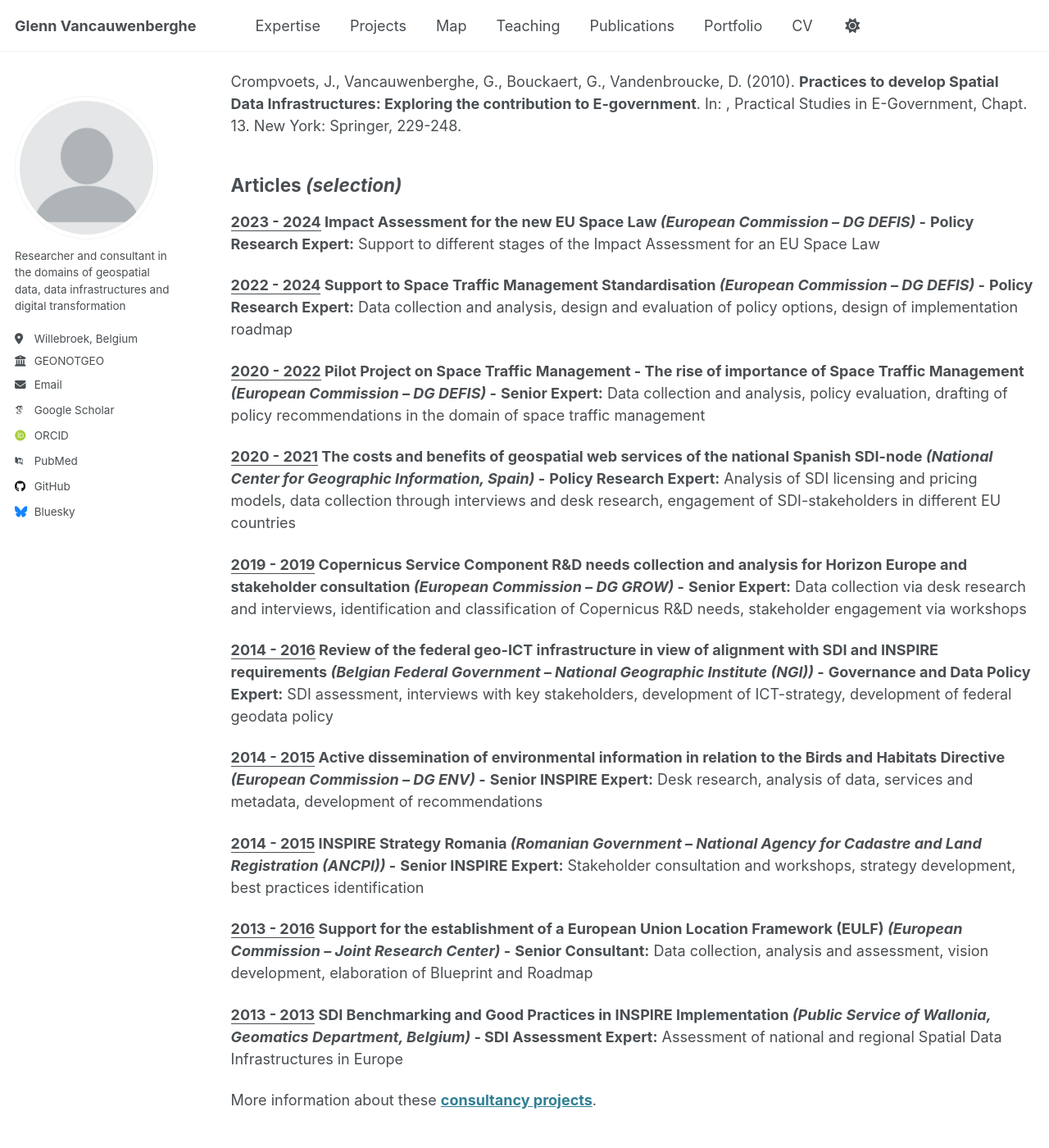
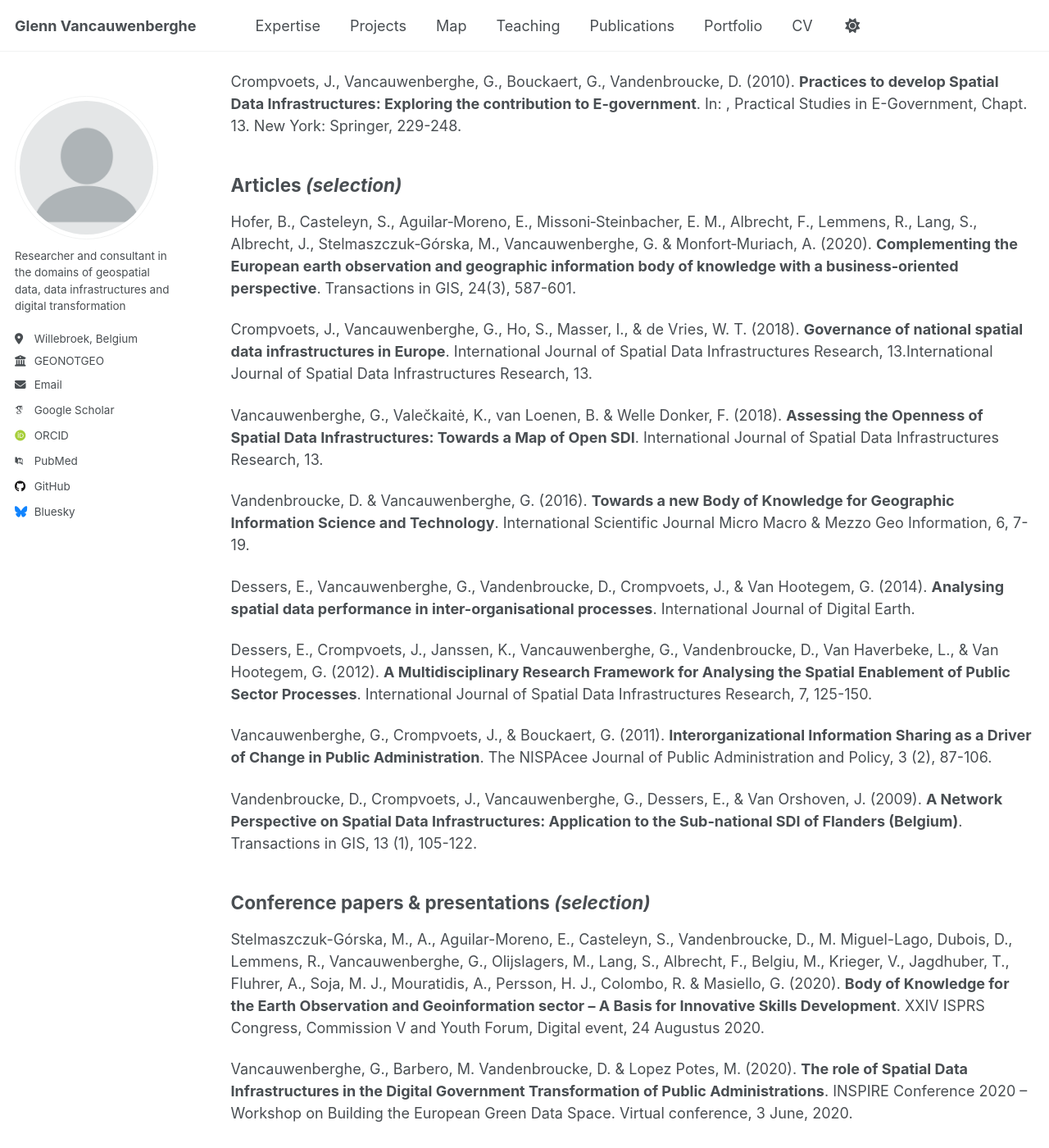
Before and after one commit to GVancauwenberghe/gvancauwenberghe.github.io, a Jekyll site: the page built from _pages/outputs.md, in a window 1280 px wide and 1400 px high, scrolled down 1463 px. Shown: the whole window at 82% size. Built offline with Jekyll 4.4.1, drawn with Linux system fonts in a browser that asks for light colours; some web fonts are replaced.

Commit message:
Update outputs.md

```diff
--- a/_pages/outputs.md
+++ b/_pages/outputs.md
@@ -40,37 +40,22 @@ Crompvoets, J., Vancauwenberghe, G., Bouckaert, G., Vandenbroucke, D. (2010). **
 
 ## Articles _(selection)_
 
-**<ins>2023 - 2024</ins> Impact Assessment for the new EU Space Law _(European Commission –   DG DEFIS)_ -**
-**Policy Research Expert:** Support to different stages of the Impact Assessment for an EU Space Law
+Hofer, B., Casteleyn, S., Aguilar‐Moreno, E., Missoni‐Steinbacher, E. M., Albrecht, F., Lemmens, R., Lang, S., Albrecht, J., Stelmaszczuk‐Górska, M., Vancauwenberghe, G. & Monfort‐Muriach, A. (2020). **Complementing the European earth observation and geographic information body of knowledge with a business‐oriented perspective**. Transactions in GIS, 24(3), 587-601.
 
-**<ins>2022 - 2024</ins> Support to Space Traffic Management Standardisation _(European Commission –   DG DEFIS)_ -**
-**Policy Research Expert:** Data collection and analysis, design and evaluation of policy options, design of implementation roadmap
+Crompvoets, J., Vancauwenberghe, G., Ho, S., Masser, I., & de Vries, W. T. (2018). **Governance of national spatial data infrastructures in Europe**. International Journal of Spatial Data Infrastructures Research, 13.International Journal of Spatial Data Infrastructures Research, 13.
 
-**<ins>2020 - 2022</ins> Pilot Project on Space Traffic Management - The rise of importance of Space Traffic Management _(European Commission –   DG DEFIS)_ -**
-**Senior Expert:** Data collection and analysis, policy evaluation, drafting of policy recommendations in the domain of space traffic management
+Vancauwenberghe, G., Valečkaitė, K., van Loenen, B. & Welle Donker, F. (2018). **Assessing the Openness of Spatial Data Infrastructures: Towards a Map of Open SDI**. International Journal of Spatial Data Infrastructures Research, 13.
 
-**<ins>2020 - 2021</ins> The costs and benefits of geospatial web services of the national Spanish SDI-node _(National Center for Geographic Information, Spain)_ -**
-**Policy Research Expert:** Analysis of SDI licensing and pricing models, data collection through interviews and desk research, engagement of SDI-stakeholders in different EU countries
+Vandenbroucke, D. & Vancauwenberghe, G. (2016). **Towards a new Body of Knowledge for Geographic Information Science and Technology**. International Scientific Journal Micro Macro & Mezzo Geo Information, 6, 7-19.
 
-**<ins>2019 - 2019</ins>   Copernicus Service Component R&D needs collection and analysis for Horizon Europe and stakeholder consultation _(European Commission –   DG GROW)_ -**
-**Senior Expert:** Data collection via desk research and interviews, identification and classification of Copernicus R&D needs, stakeholder engagement via workshops
+Dessers, E., Vancauwenberghe, G., Vandenbroucke, D., Crompvoets, J., & Van Hootegem, G. (2014). **Analysing spatial data performance in inter-organisational processes**. International Journal of Digital Earth.
 
-**<ins>2014 - 2016</ins> Review of the federal geo-ICT infrastructure in view of alignment with SDI and INSPIRE requirements _(Belgian Federal Government – National Geographic Institute (NGI))_ -**
-**Governance and Data Policy Expert:** SDI assessment, interviews with key stakeholders, development of ICT-strategy, development of federal geodata policy
+Dessers, E., Crompvoets, J., Janssen, K., Vancauwenberghe, G., Vandenbroucke, D., Van Haverbeke, L., & Van Hootegem, G. (2012). **A Multidisciplinary Research Framework for Analysing the Spatial Enablement of Public Sector Processes**. International Journal of Spatial Data Infrastructures Research, 7, 125-150.
 
-**<ins>2014 - 2015</ins> Active dissemination of environmental information in relation to the Birds and Habitats Directive _(European Commission –   DG ENV)_ -**
-**Senior INSPIRE Expert:** Desk research, analysis of data, services and metadata, development of recommendations
+Vancauwenberghe, G., Crompvoets, J., & Bouckaert, G. (2011). **Interorganizational Information Sharing as a Driver of Change in Public Administration**. The NISPAcee Journal of Public Administration and Policy, 3 (2), 87-106.
 
-**<ins>2014 - 2015</ins> INSPIRE Strategy Romania _(Romanian Government –  National Agency for Cadastre and Land Registration (ANCPI))_ -**
-**Senior INSPIRE Expert:** Stakeholder consultation and workshops, strategy development, best practices identification
+Vandenbroucke, D., Crompvoets, J., Vancauwenberghe, G., Dessers, E., & Van Orshoven, J. (2009). **A Network Perspective on Spatial Data Infrastructures: Application to the Sub-national SDI of Flanders (Belgium)**. Transactions in GIS, 13 (1), 105-122.
 
-**<ins>2013 - 2016</ins>  Support for the establishment of a European Union Location Framework (EULF) _(European Commission –  Joint Research Center)_ -**
-**Senior Consultant:** Data collection, analysis and assessment, vision development, elaboration of Blueprint and Roadmap
-
-**<ins>2013 - 2013</ins>   SDI Benchmarking and Good Practices in INSPIRE Implementation _(Public Service of Wallonia, Geomatics Department, Belgium)_ -
-SDI Assessment Expert:**   Assessment of national and regional Spatial Data Infrastructures in Europe
-
-More information about these [**consultancy projects**](https://gvancauwenberghe.github.io/projects).
 
 ## Conference papers & presentations _(selection)_
 Stelmaszczuk-Górska, M., A., Aguilar-Moreno, E., Casteleyn, S., Vandenbroucke, D., M. Miguel-Lago, Dubois, D., Lemmens, R., Vancauwenberghe, G., Olijslagers, M., Lang, S., Albrecht, F., Belgiu, M., Krieger, V., Jagdhuber, T., Fluhrer, A., Soja, M. J., Mouratidis, A., Persson, H. J., Colombo, R. & Masiello, G. (2020). **Body of Knowledge for the Earth Observation and Geoinformation sector – A Basis for Innovative Skills Development**. XXIV ISPRS Congress, Commission V and Youth Forum, Digital event, 24 Augustus 2020.
```
